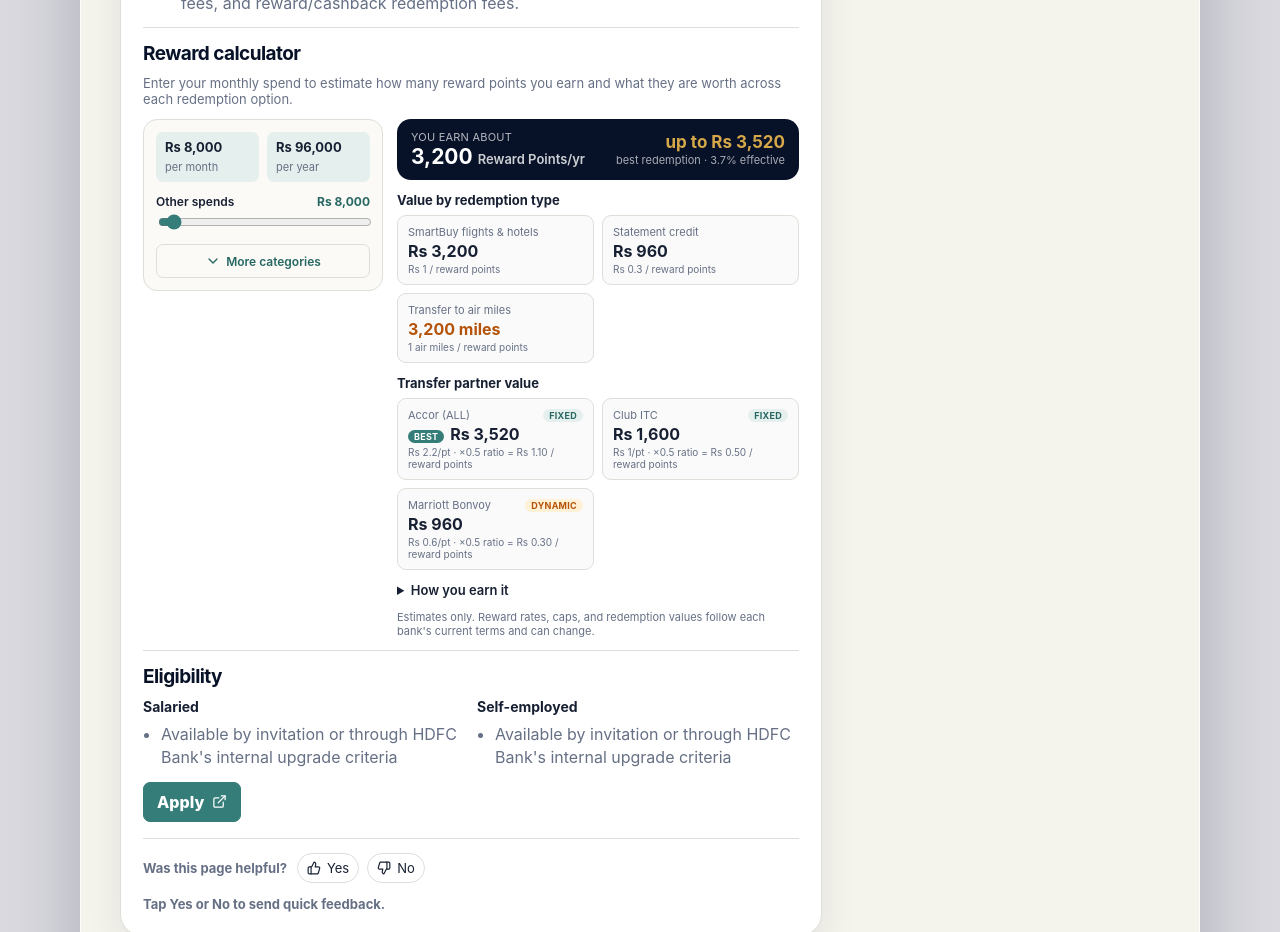
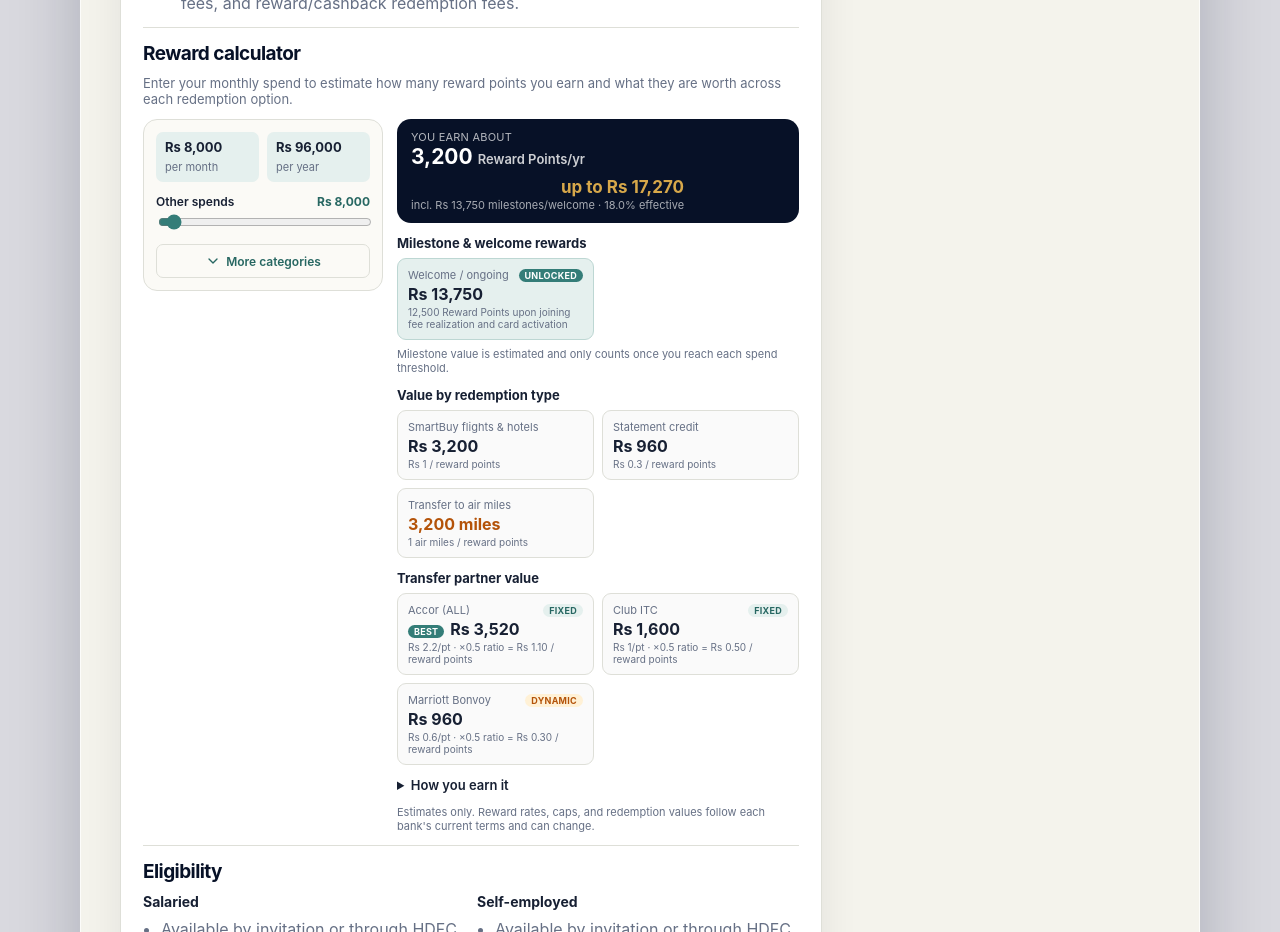
Before and after one commit to nrj1007/simplify-cards, a Next.js app: page /cards/hdfc-infinia-metal in a window 1280 px wide. Shown: the part 3820-4752 px from the top of the page. Built offline with nearby package versions, Linux system fonts and the light colour scheme.

Commit message:
feat: exclude welcome & milestone vouchers from total returns, showing them separately in calculator headline; include welcome/joining benefits in calculator

```diff
--- a/app/ui/RewardCalculator.tsx
+++ b/app/ui/RewardCalculator.tsx
@@ -185,10 +185,19 @@ export default function RewardCalculator({ card, milestones = [], isStandalone =
     () => milestones.filter((rule) => annualSpend >= rule.threshold),
     [milestones, annualSpend]
   );
-  const milestoneValue = useMemo(
-    () => earnedMilestones.reduce((total, rule) => total + rule.value, 0),
-    [earnedMilestones]
-  );
+  const { earnedNonVoucherMilestoneValue, earnedVoucherValue } = useMemo(() => {
+    let nonVoucher = 0;
+    let voucher = 0;
+    for (const rule of earnedMilestones) {
+      if (rule.isVoucher) {
+        voucher += rule.value;
+      } else {
+        nonVoucher += rule.value;
+      }
+    }
+    return { earnedNonVoucherMilestoneValue: nonVoucher, earnedVoucherValue: voucher };
+  }, [earnedMilestones]);
+
   const nextMilestone = useMemo(
     () => milestones.filter((rule) => rule.threshold > annualSpend).sort((a, b) => a.threshold - b.threshold)[0] ?? null,
     [milestones, annualSpend]
@@ -197,8 +206,9 @@ export default function RewardCalculator({ card, milestones = [], isStandalone =
   // The card's points/cashback are worth this much in rupees at the best redemption; milestones
   // add rupee value on top, so the headline shows the combined annual value.
   const pointsRupeeValue = cashback ? annualUnits : bestRupeeValue;
-  const totalAnnualValue = pointsRupeeValue + milestoneValue;
-  const effectiveRate = annualSpend > 0 && totalAnnualValue > 0 ? (totalAnnualValue / annualSpend) * 100 : 0;
+  const totalAnnualValue = pointsRupeeValue + earnedNonVoucherMilestoneValue;
+  const totalReturnsPlusVoucher = totalAnnualValue + earnedVoucherValue;
+  const effectiveRate = annualSpend > 0 && totalReturnsPlusVoucher > 0 ? (totalReturnsPlusVoucher / annualSpend) * 100 : 0;
 
   const maxVal = Math.max(
     rupeeOptions[0]?.value ?? 0,
@@ -285,15 +295,16 @@ export default function RewardCalculator({ card, milestones = [], isStandalone =
                 {formatUnits(annualUnits)} <span>{unitLabel}/yr</span>
               </strong>
             </div>
-            {totalAnnualValue > 0 ? (
+            {totalAnnualValue > 0 || earnedVoucherValue > 0 ? (
               <div className="calc-headline-aside">
                 <span>
                   {cashback ? "" : "up to "}
                   {formatINR(totalAnnualValue)}
+                  {earnedVoucherValue > 0 ? ` + ${formatINR(earnedVoucherValue)} vouchers` : ""}
                 </span>
                 <span className="muted">
-                  {milestoneValue > 0
-                    ? `incl. ${formatINR(milestoneValue)} milestones · ${effectiveRate.toFixed(1)}% effective`
+                  {earnedNonVoucherMilestoneValue > 0 || earnedVoucherValue > 0
+                    ? `incl. ${formatINR(earnedNonVoucherMilestoneValue + earnedVoucherValue)} milestones/welcome · ${effectiveRate.toFixed(1)}% effective`
                     : `${cashback ? "cashback value" : "best redemption"} · ${effectiveRate.toFixed(1)}% effective`}
                 </span>
               </div>
--- a/lib/recommend.ts
+++ b/lib/recommend.ts
@@ -675,20 +675,33 @@ export type MilestoneRule = {
   value: number;
   /** Human-readable benefit text. */
   label: string;
+  /** Whether the benefit is a voucher. */
+  isVoucher?: boolean;
 };
 
 // Per-line milestone rules for a card. Thresholds and values are spend-independent, so the
 // per-card reward calculator can take these once and credit the ones the user's spend unlocks
 // without pulling the recommendation engine into the client bundle.
 export function milestoneRulesForCard(card: CreditCard): MilestoneRule[] {
-  return (card.milestoneBenefits ?? [])
+  const milestoneRules = (card.milestoneBenefits ?? [])
     .map((benefit) => ({
       threshold: extractMilestoneThreshold(benefit) ?? 0,
       value: estimateMilestoneLineValue(card, benefit),
-      label: stripScoringAnnotations(benefit)
+      label: stripScoringAnnotations(benefit),
+      isVoucher: /\bvoucher(s)?\b/i.test(benefit)
     }))
-    .filter((rule) => rule.value > 0)
-    .sort((a, b) => a.threshold - b.threshold);
+    .filter((rule) => rule.value > 0);
+
+  const joiningRules = (card.joiningBenefits ?? [])
+    .map((benefit) => ({
+      threshold: 0,
+      value: estimateBenefitLineValue(card, benefit),
+      label: stripScoringAnnotations(benefit),
+      isVoucher: /\bvoucher(s)?\b/i.test(benefit)
+    }))
+    .filter((rule) => rule.value > 0);
+
+  return [...joiningRules, ...milestoneRules].sort((a, b) => a.threshold - b.threshold);
 }
 
 function joiningAndRenewalBenefitValueForCard(card: CreditCard) {
```
Also changed, not shown: 1 other file (tests, documents, lock files or other folders).
